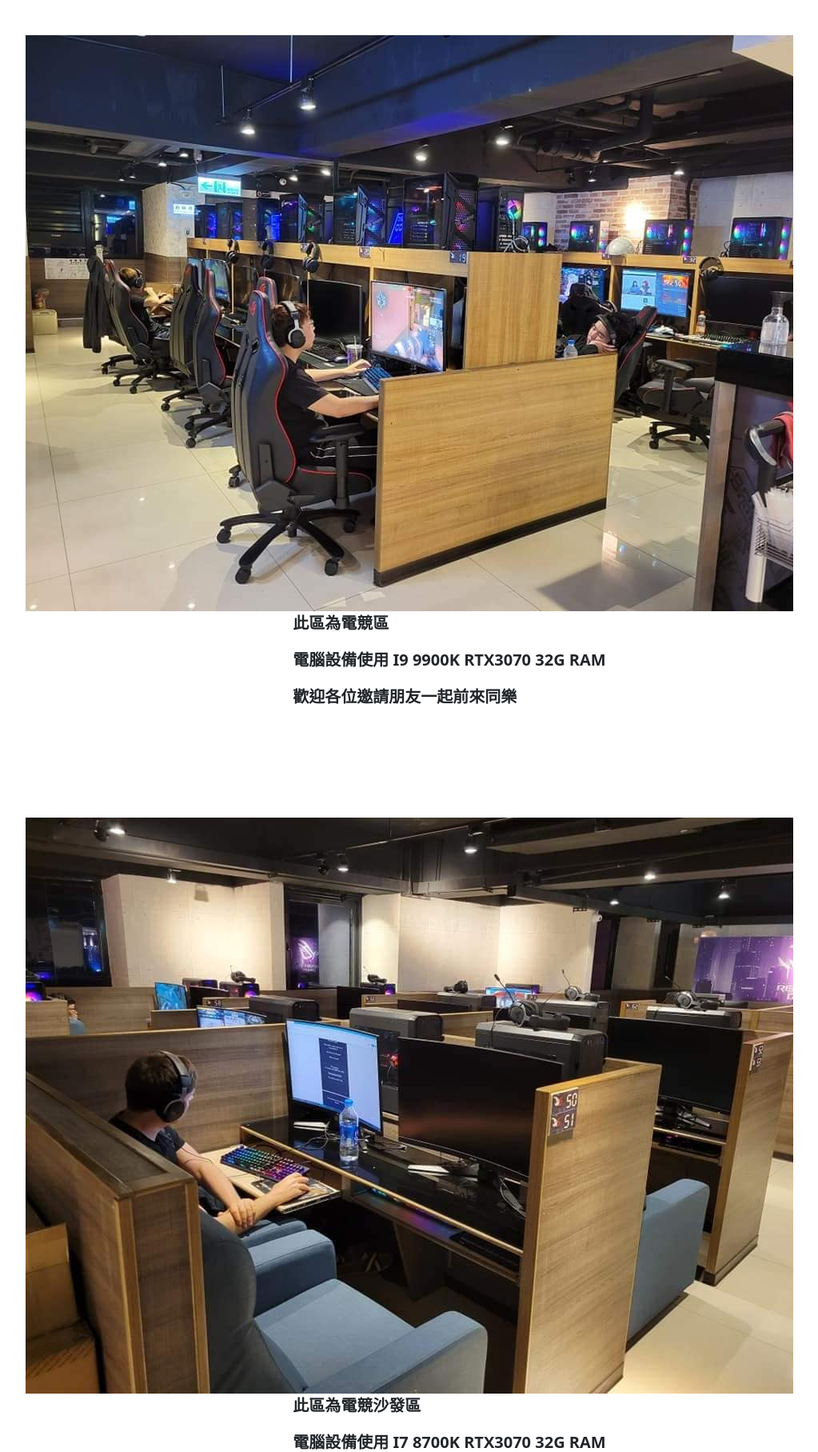
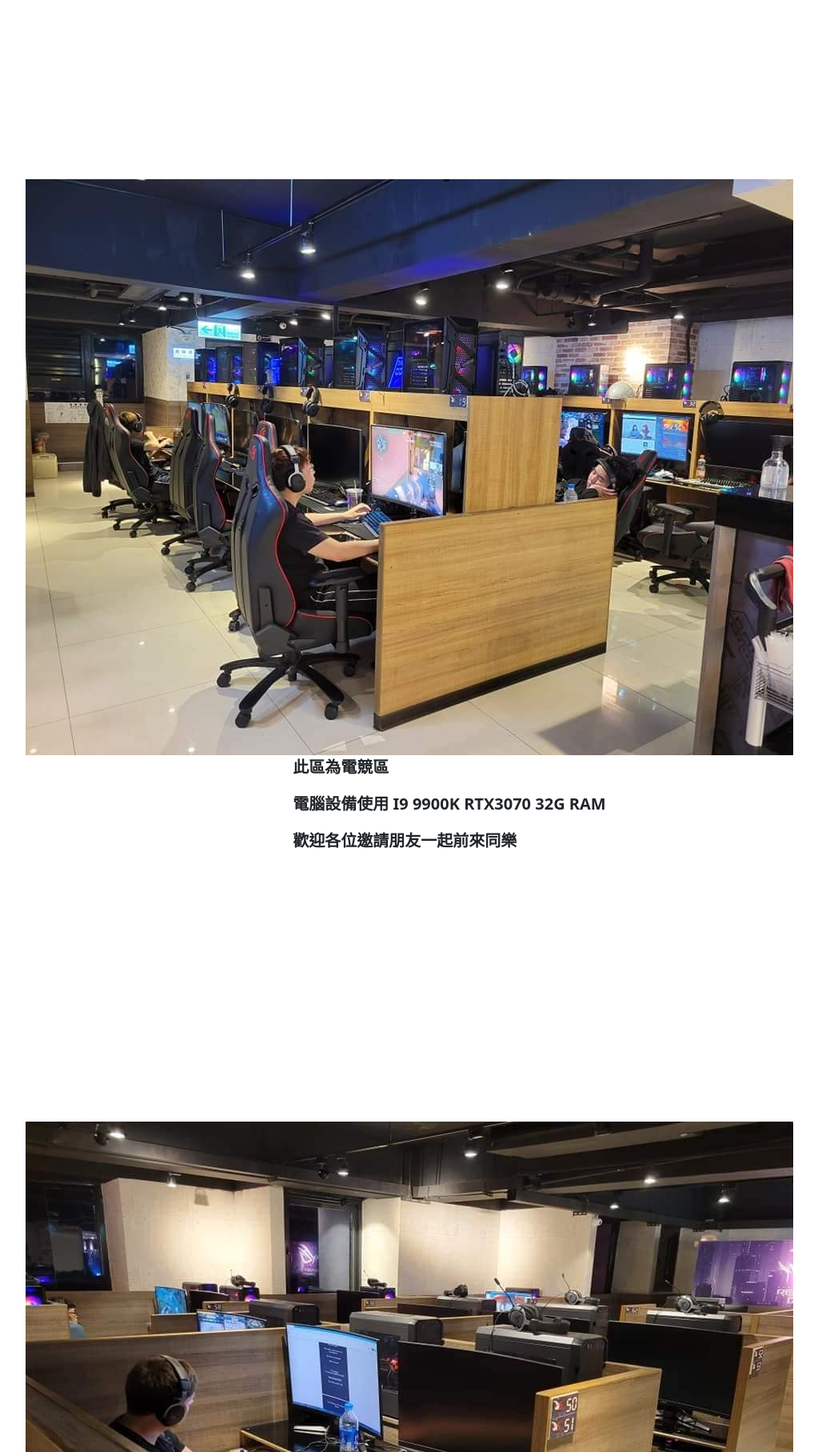
Before and after one commit to jason909163/rs, a PHP site: page /site in a window 1280 px wide. Shown: the part 106-1921 px from the top of the page at 80% size, without its empty margins (78-1101 px from the left). Run offline with PHP 8.4, Linux system fonts and the light colour scheme.

Commit message:
0427重開

```diff
--- a/libraries/Database.php
+++ b/libraries/Database.php
@@ -1,4 +1,7 @@
-
+<?php
+/**
+ * 使用單例模式的資料庫連接方式，無論使用多少次都是使用同一個連線
+ */
 <?php
 /**
  * 使用單例模式的資料庫連接方式，無論使用多少次都是使用同一個連線
--- a/view/body/site.php
+++ b/view/body/site.php
@@ -1,4 +1,4 @@
-<div id="esport" class="h-25" style="text-align:center;" >
+<div id="esport" style="text-align:center;padding-top: 180px" >
   <img src="photo/esport.jpg" alt="esport" style="margin-right: 100px; vertical-align: top;">
   <div style="display: inline-block; vertical-align: top; text-align: left;">
     <blockquote class="blockquote">
@@ -9,11 +9,12 @@
   </div>
 </div>
 
+
 <p>&nbsp;</p>
 <p>&nbsp;</p>
 <p>&nbsp;</p>
 
-<div id="sofa" class="h-25" style="text-align:center;" >
+<div id="sofa" class="h-25" style="text-align:center;padding-top: 200px" >
   <img src="photo/sofa.jpg" alt="sofa" style="margin-right: 100px; vertical-align: top;"width="960px" height="720px">
   <div style="display: inline-block; vertical-align: top; text-align: left;">
     <blockquote class="blockquote">
@@ -30,7 +31,7 @@
 <p>&nbsp;</p>
 <p>&nbsp;</p>
 
-<div id="single-booth" class="h-25" style="text-align:center;" >
+<div id="single-booth" class="h-25" style="text-align:center;padding-top: 200px" >
   <img src="photo/1.jpg" alt="single-booth" style="margin-right: 100px; vertical-align: top;"width="960px" height="720px">
   <div style="display: inline-block; vertical-align: top; text-align: left;">
     <blockquote class="blockquote">
@@ -47,7 +48,7 @@
 <p>&nbsp;</p>
 <p>&nbsp;</p>
 
-<div id="duo-booth" class="h-25" style="text-align:center;" >
+<div id="duo-booth" class="h-25" style="text-align:center;padding-top: 200px" >
   <img src="photo/2.jpg" alt="duo-booth" style="margin-right: 100px; vertical-align: top;" width="960px" height="720px">
   <div style="display: inline-block; vertical-align: top; text-align: left;">
     <blockquote class="blockquote">
@@ -64,7 +65,7 @@
 <p>&nbsp;</p>
 <p>&nbsp;</p>
 
-<div id="four-booth" class="h-25" style="text-align:center;" >
+<div id="four-booth" class="h-25" style="text-align:center;padding-top: 200px" >
   <img src="photo/4.jpg" alt="four-booth" style="margin-right: 100px; vertical-align: top;"width="960px" height="720px">
   <div style="display: inline-block; vertical-align: top; text-align: left;">
     <blockquote class="blockquote">
```
Also changed, not shown: composer.json (+13 -7 lines), config/MySQL.php (added, +7 -0 lines), view/body/call.php (+11 -7 lines).
